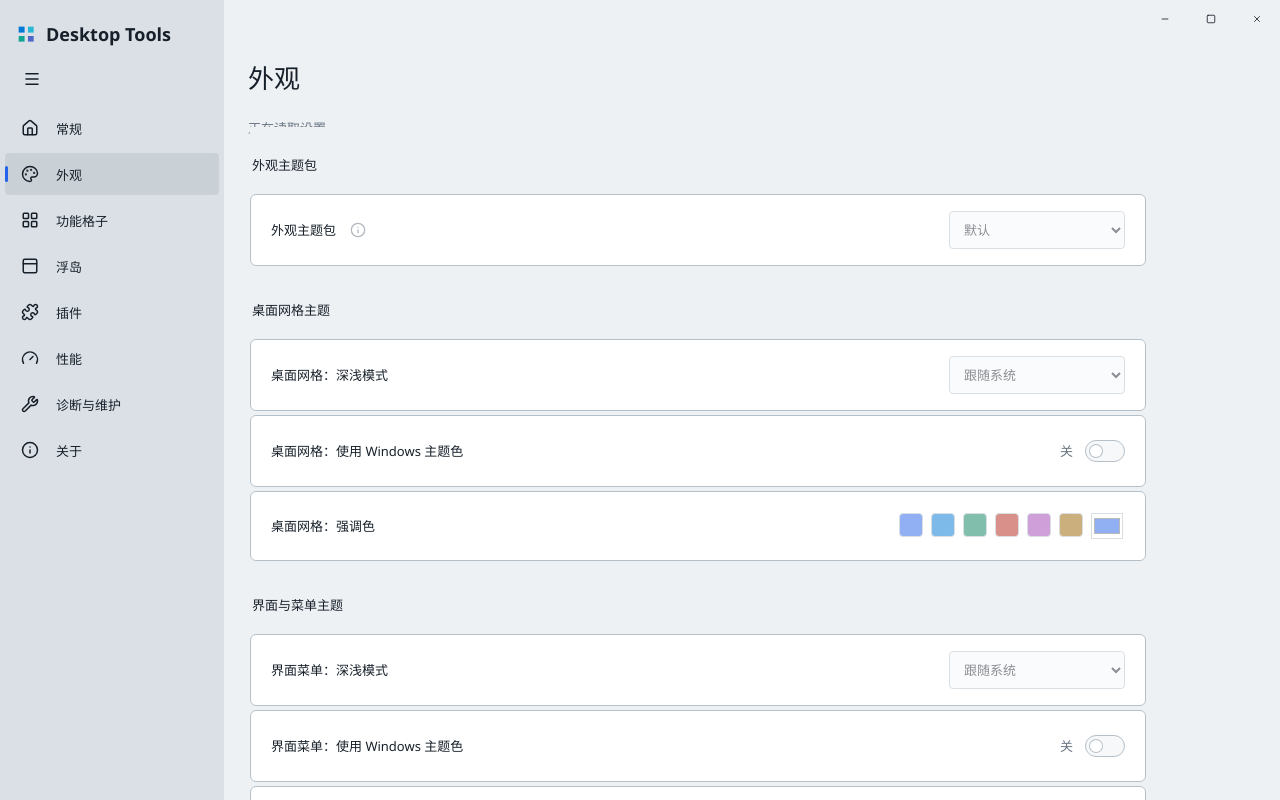
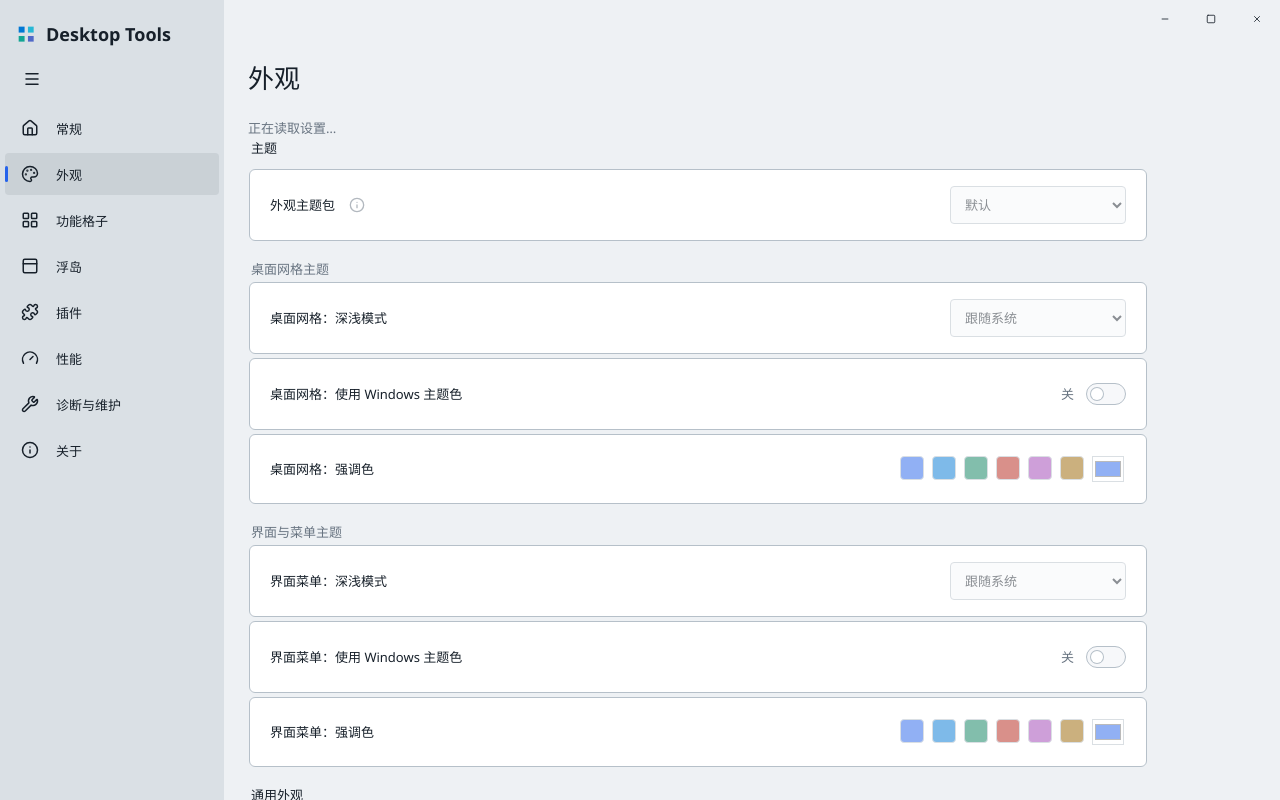
Before and after one commit to TIAmo1208/DesktopTools, a React (Vite) app: page / in a window 1280 px wide. Both pictures are taken after a click on the button "外观". Built offline with nearby package versions, Linux system fonts and the light colour scheme.

Commit message:
develop - 设置界面 h2 由 12 精简到 7，同类设置项用 div 分组，组间 gap 18px、组内 4px - 外观主题按名称分两个 h3 子分组，浮岛与常规去掉重复标题 - 字段、控件与偏好写入不变；同步设置规范与用例

```diff
--- a/src/features/settings/SettingsPage.css
+++ b/src/features/settings/SettingsPage.css
@@ -270,6 +270,26 @@
     gap: 4px;
     max-width: 900px;
     padding: 1px;
+}
+
+/* 分组间距由外层网格提供，组内沿用设置行间距。 */
+.settings__groups {
+    --settings-group-gap: 18px;
+    display: grid;
+    grid-template-columns: minmax(0, 1fr);
+    row-gap: var(--settings-group-gap);
+}
+
+.settings__groups > .settings__group > .settings__group-title {
+    margin-block-start: 0;
+}
+
+/* 组内短标题用次要文字区分层级，不承担组间留白。 */
+.settings__subgroup-title {
+    margin: 0 2px;
+    color: var(--color-muted);
+    font: inherit;
+    font-weight: 600;
 }
 
 /* 页内语义分组：标题与其下条目成一组，不把不同含义的行平铺在同一无标题区。 */
--- a/src/features/settings/SettingsPage.tsx
+++ b/src/features/settings/SettingsPage.tsx
@@ -384,10 +384,10 @@ export const SettingsPage = () => {
                     </div>
                 )}
                 {page === "general" && (
-                    <div className="settings__rows">
+                    <div className="settings__rows settings__groups">
                         <section className="settings__group" aria-labelledby="general-startup-title">
                             <h2 className="settings__group-title" id="general-startup-title">
-                                启动与窗口
+                                启动与交互
                             </h2>
                             <div className="settings__row">
                             <span className="settings__icon settings__icon--svg" aria-hidden="true" dangerouslySetInnerHTML={{ __html: settingsPowerIcon }} />
@@ -407,11 +407,6 @@ export const SettingsPage = () => {
                                 }}
                             />
                         </div>
-                        </section>
-                        <section className="settings__group" aria-labelledby="general-interaction-title">
-                            <h2 className="settings__group-title" id="general-interaction-title">
-                                交互
-                            </h2>
                             <div className="settings__row">
                             <span
                                 className="settings__icon settings__icon--svg"
@@ -504,7 +499,7 @@ export const SettingsPage = () => {
                     </div>
                 )}
                 {page === "appearance" && !gridDetail && (
-                    <div className="settings__rows">
+                    <div className="settings__rows settings__groups">
                         <AppearanceSettings
                             preferences={preferences}
                             disabled={busy}
--- a/src/features/settings/appearance/AppearanceSettings.css
+++ b/src/features/settings/appearance/AppearanceSettings.css
@@ -1,31 +1,16 @@
-/* 外观条目采用与设置页相同的无框纵向列表。 */
+/* 外观字段集沿用外层分组间距，不引入额外边框或内距。 */
 .appearance-settings {
-    display: grid;
-    gap: 4px;
     min-width: 0;
     margin: 0;
     padding: 0;
     border: 0;
 }
 
-/* 两组主题沿用纵向设置行，各自拥有可访问标题。 */
-.appearance-settings__group {
-    display: grid;
-    gap: 4px;
-    min-width: 0;
-    padding: 1px;
-    margin-bottom: 12px;
-}
-
-/* 分组标题保持现有字号，以字重区分信息层级；滚动时吸顶，作用域信息不滚出视口。 */
+/* 主题作用域的小标题仍可吸顶，留白由外层网格提供。 */
 .appearance-settings__heading {
     position: sticky;
-    top: -24px; /* 吸顶时把上内距推到内容区边缘，盖住滚动中的旧内容。 */
+    inset-block-start: 0;
     z-index: 2;
-    margin: -12px 0 8px; /* 抵消新增的上内距，正文位置与不吸顶时一致。 */
-    padding: 28px 2px 8px;
-    font: inherit;
-    font-weight: 600;
     background: var(--color-background);
 }
 
--- a/src/features/settings/appearance/AppearanceSettings.tsx
+++ b/src/features/settings/appearance/AppearanceSettings.tsx
@@ -67,11 +67,10 @@ export const AppearanceSettings = ({ preferences, disabled, onPreferences, onThe
     const fromTheme = themeActive ? <span className="appearance-settings__from-theme">由主题设置</span> : null; // 行标签上的来源提示。
 
     return (
-        <fieldset className="appearance-settings" disabled={unavailable} aria-label="外观偏好">
-            <section className="appearance-settings__group" aria-labelledby="global-theme-title">
-                <h2 className="appearance-settings__heading" id="global-theme-title">
-                    外观主题包
-                </h2>
+        <fieldset className="appearance-settings settings__groups" disabled={unavailable} aria-label="外观偏好">
+            <section className="settings__groups" aria-labelledby="global-theme-title">
+                <div className="settings__group">
+                    <h2 className="settings__group-title" id="global-theme-title">主题</h2>
                 <div className="appearance-settings__row">
                     <span className="appearance-settings__label appearance-settings__label--inline">
                         <label htmlFor="interface-theme-plugin">外观主题包</label>
@@ -99,7 +98,7 @@ export const AppearanceSettings = ({ preferences, disabled, onPreferences, onThe
                         ))}
                     </select>
                 </div>
-            </section>
+                </div>
             {(
                 [
                     ["desktop", "桌面网格主题"],
@@ -114,10 +113,10 @@ export const AppearanceSettings = ({ preferences, disabled, onPreferences, onThe
                     onPreferences(scope === "desktop" ? { desktopAppearance: { ...preferences.desktopAppearance, ...patch } } : patch);
                 };
                 return (
-                    <section className="appearance-settings__group" key={scope} aria-labelledby={`${scope}-appearance-title`}>
-                        <h2 className="appearance-settings__heading" id={`${scope}-appearance-title`}>
+                    <div className="settings__group" role="group" key={scope} aria-labelledby={`${scope}-appearance-title`}>
+                        <h3 className="settings__subgroup-title appearance-settings__heading" id={`${scope}-appearance-title`}>
                             {title}
-                        </h2>
+                        </h3>
                         <div className="appearance-settings__row">
                             <label className="appearance-settings__label" htmlFor={`${scope}-theme`}>
                                 {short}：深浅模式
@@ -170,7 +169,7 @@ export const AppearanceSettings = ({ preferences, disabled, onPreferences, onThe
                                 />
                             </div>
                         </div>
-                    </section>
+                    </div>
                 );
             })}
             {themeActive && (
@@ -187,8 +186,9 @@ export const AppearanceSettings = ({ preferences, disabled, onPreferences, onThe
                     </button>
                 </div>
             )}
-            <section className="appearance-settings__group" aria-labelledby="shared-appearance-title">
-                <h2 className="appearance-settings__heading" id="shared-appearance-title">
+            </section>
+            <section className="settings__group" aria-labelledby="shared-appearance-title">
+                <h2 className="settings__group-title" id="shared-appearance-title">
                     通用外观
                 </h2>
                 <div className="appearance-settings__row">
--- a/src/features/settings/island/IslandSettingsPage.css
+++ b/src/features/settings/island/IslandSettingsPage.css
@@ -2,7 +2,6 @@
 .island-settings {
     display: grid;
     grid-template-columns: minmax(0, 1fr);
-    gap: 18px;
     min-width: 0;
     max-width: 900px;
 }
--- a/src/features/settings/island/IslandSettingsPage.tsx
+++ b/src/features/settings/island/IslandSettingsPage.tsx
@@ -261,10 +261,9 @@ export const IslandSettings = ({
     }
 
     return (
-        <section className="island-settings">
-            <div className="settings__rows">
-                <section className="settings__group" aria-labelledby="island-look-title">
-                <h2 className="settings__group-title" id="island-look-title">浮岛外观</h2>
+        <section className="island-settings settings__groups">
+            <div className="settings__rows settings__group" role="group" aria-labelledby="island-look-title">
+                <h2 className="settings__group-title" id="island-look-title">外观与显示</h2>
                 <div className="settings__row">
                     <label className="settings__row-title" htmlFor="island-enabled">显示浮岛</label>
                     <SettingsSwitch id="island-enabled" label="显示浮岛" checked={preferences?.islandEnabled ?? false} disabled={unavailable} onChange={(checked) => onPreferences({ islandEnabled: checked })} />
@@ -334,22 +333,16 @@ export const IslandSettings = ({
                         }}
                     />
                 </label>
-                </section>
-                <section className="settings__group" aria-labelledby="island-behavior-title">
-                    <h2 className="settings__group-title" id="island-behavior-title">行为</h2>
                 <div className="settings__row">
                     <label className="settings__row-title" htmlFor="island-hide-fullscreen">全屏时隐藏</label>
                     <SettingsSwitch id="island-hide-fullscreen" label="全屏时隐藏" checked={preferences?.islandHideOnFullscreen ?? true} disabled={unavailable} onChange={(checked) => onPreferences({ islandHideOnFullscreen: checked })} />
                 </div>
-                </section>
-                <section className="settings__group" aria-labelledby="island-anchor-entry-title">
-                    <h2 className="settings__group-title" id="island-anchor-entry-title">锚点显示</h2>
-                    <button className="settings__row settings__row--link" type="button" onClick={() => { recordReturnFocus('section[aria-labelledby="island-anchor-entry-title"] button[data-button="row-hit"]'); setAnchorPage(true); }} data-button="row-hit">
+                <button id="island-anchor-entry" className="settings__row settings__row--link" type="button" onClick={() => { recordReturnFocus('#island-anchor-entry'); setAnchorPage(true); }} data-button="row-hit">
                     <span className="settings__row-title">锚点显示</span>
                     <span className="settings__icon settings__icon--svg" aria-hidden="true" dangerouslySetInnerHTML={{ __html: chevronIcon }} />
                 </button>
-                </section>
             </div>
+            <div className="settings__group" role="group" aria-labelledby="island-card-title">
             <h2 className="island-settings__label" id="island-card-title">卡片</h2>
             {preferences && !preferences.islandMessageCardInitialized && !preferences.islandCardOrder.includes(ISLAND_MESSAGE_CARD_ID) && preferences.islandCardOrder.length >= ISLAND_CARD_ORDER_LIMIT ? (
                 <p className="island-settings__hint">卡片顺序已满 {ISLAND_CARD_ORDER_LIMIT} 项，消息通知暂未加入；先停用一张卡再启用即可加入。</p>
@@ -407,6 +400,7 @@ export const IslandSettings = ({
                     })}
                 </ul>
             )}
+            </div>
             {menu && menuItems.length > 0 && <DesktopTileMenu items={menuItems} left={menu.left} top={menu.top} onClose={() => setMenu(undefined)} />}
         </section>
     );
```
Also changed, not shown: src/features/settings/island/islandSettings.browser.html (+48 -8 lines), 2 other files (tests, documents, lock files or other folders). Lines whose indentation alone changed are shown as unchanged.
